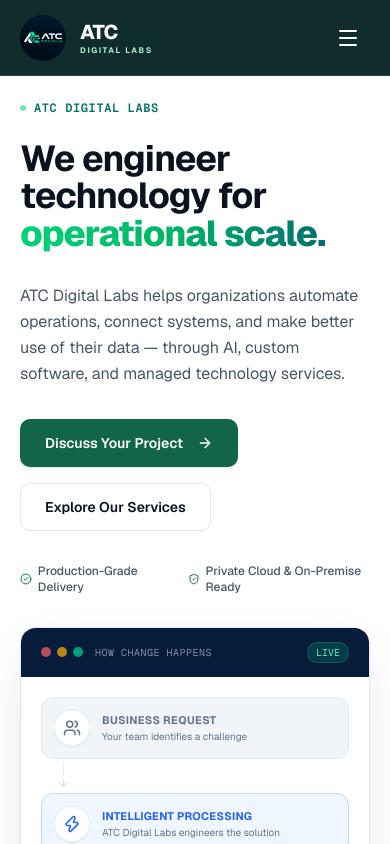
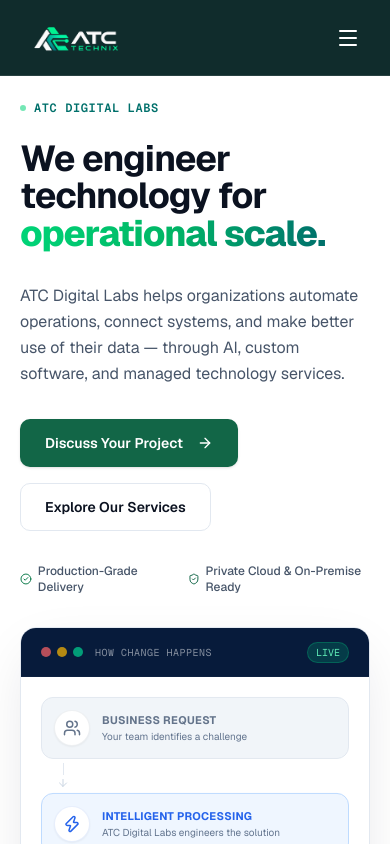
Before and after one commit to Mussab-21/atcdl, a Next.js app: page / in a window 390 px wide. Shown: the top 844 px of the page. Built offline with nearby package versions, Linux system fonts and the light colour scheme.

Commit message:
Replace header and footer branding with ATC Technix logo

```diff
--- a/src/components/layout/Footer.tsx
+++ b/src/components/layout/Footer.tsx
@@ -12,24 +12,16 @@
           <div className="md:col-span-4 flex flex-col gap-4">
             <NextLink
               href="/"
-              className="flex items-center gap-3.5 group w-fit"
-              aria-label="ATC Digital Labs home"
+              className="flex items-center group w-fit"
+              aria-label="ATC Technix"
             >
               <Image
-                src="/atc-logo.png"
-                alt="ATC Digital Labs"
-                width={80}
-                height={80}
-                className="h-10 w-10 object-contain rounded-md shrink-0"
+                src="/atc-technix-logo.png"
+                alt="ATC Technix"
+                width={150}
+                height={50}
+                className="h-10 w-auto object-contain shrink-0"
               />
-              <div className="flex flex-col leading-none">
-                <span className="font-extrabold text-lg tracking-tight text-white group-hover:text-[var(--accent-green)] transition-colors">
-                  ATC
-                </span>
-                <span className="text-[10px] font-bold tracking-[0.18em] text-[var(--accent-green)] mt-1">
-                  DIGITAL LABS
-                </span>
-              </div>
             </NextLink>
 
             <p className="text-xs text-[#8DA0BA] max-w-sm leading-relaxed">
--- a/src/components/layout/Navbar.tsx
+++ b/src/components/layout/Navbar.tsx
@@ -54,25 +54,17 @@
         <Link
           href="/"
           onClick={close}
-          className="flex items-center gap-3.5 select-none shrink-0 justify-self-start"
-          aria-label="ATC Digital Labs home"
+          className="flex items-center select-none shrink-0 justify-self-start"
+          aria-label="ATC Technix"
         >
           <Image
-            src="/atc-logo.png"
-            alt="ATC Digital Labs"
-            width={120}
-            height={120}
-            className="h-[46px] w-[46px] sm:h-[58px] sm:w-[58px] object-contain rounded-lg shrink-0"
+            src="/atc-technix-logo.png"
+            alt="ATC Technix"
+            width={180}
+            height={60}
+            className="h-[38px] sm:h-[46px] md:h-[50px] lg:h-[56px] w-auto object-contain shrink-0"
             priority
           />
-          <div className="flex flex-col justify-center leading-none">
-            <span className="font-extrabold text-xl sm:text-[26px] tracking-tight text-white leading-none">
-              ATC
-            </span>
-            <span className="font-bold text-[8px] sm:text-[9.5px] tracking-[0.2em] text-[#aff2ce] mt-1 leading-none">
-              DIGITAL LABS
-            </span>
-          </div>
         </Link>
 
         {/* Desktop Links Centered */}
```
Also changed, not shown: public/atc-technix-logo.png (added), public/images/atc-technix-logo.png (added).
